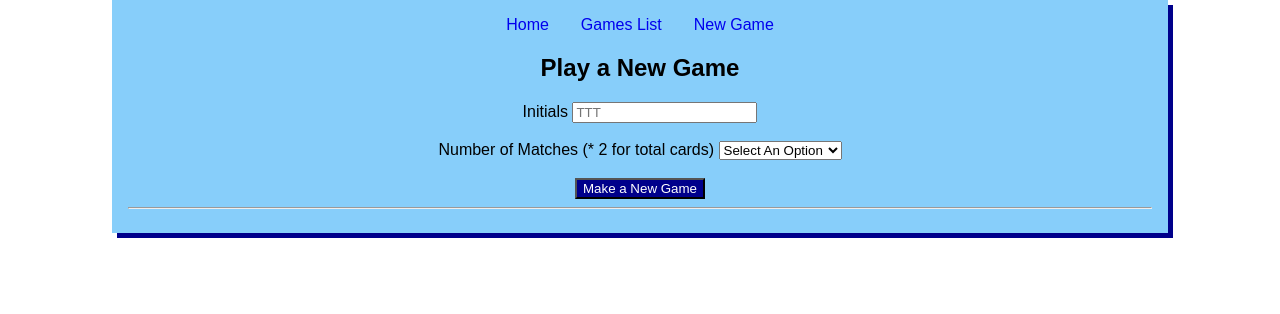
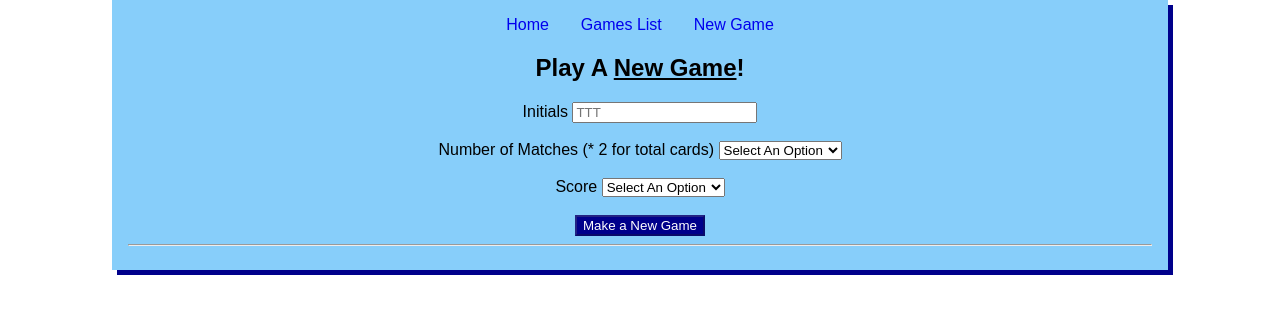
Before and after one commit to Doode1524/concentration, a React (Create React App) app: page /games/new in a window 1280 px wide. Shown: the top 314 px of the page. Built offline with nearby package versions, Linux system fonts and the light colour scheme; no server answers.

Commit message:
added some components

```diff
--- a/src/class_components/newGame.js
+++ b/src/class_components/newGame.js
@@ -1,12 +1,13 @@
 import React, { Component } from 'react'
+import NewGameH2 from '../functional_components/newGameH2';
 import { connect } from 'react-redux';
 import { makeAGame } from '../redux/actions/makeAGame';
-import Cards from './cards';
 
 class NewGame extends Component {
   state = {
     initials: "",
-    numPics: "selectValue"
+    numCards: "selectValue",
+    score: "selectValue"
   }
 
    handleChange = (e) => {
@@ -15,15 +16,15 @@ class NewGame extends Component {
     })
   }
 
-  handleSubmit(e){
+  handleSubmit = (e) => {
     e.preventDefault();
-    this.props.makeAGame()
+    this.props.makeAGame(this.state)
   }
 
   render (){
     return (
       <div>
-        <h2>Play a New Game</h2>
+        <NewGameH2 />
         <form className="newGame" onSubmit={this.handleSubmit}>
           <label>Initials  </label>
           <input
@@ -33,12 +34,11 @@ class NewGame extends Component {
             value={this.state.initials}
             onChange={this.handleChange}
           ></input>
-          <br></br>
-          <br></br>
+          <br></br><br></br>
           <label>Number of Matches (* 2 for total cards)   </label>
           <select
-            name='numPics'
-            value={this.state.numPics}
+            name='numCards'
+            value={this.state.numCards}
             onChange={this.handleChange}
           >
             <option value="selectValue">Select An Option</option>
@@ -50,9 +50,25 @@ class NewGame extends Component {
             <option value="16">8</option>
             <option value="18">9</option>
           </select>
-          <br></br>
-          <br></br>
+          <br></br><br></br>
+          <label>Score  </label>
+          <select
+            name='score'
+            value={this.state.score}
+            onChange={this.handleChange}
+          >
+            <option value="selectValue">Select An Option</option>
+            <option value="6">6</option>
+            <option value="8">8</option>
+            <option value="10">10</option>
+            <option value="12">12</option>
+            <option value="14">14</option>
+            <option value="16">16</option>
+            <option value="18">18</option>
+          </select>
+          <br></br><br></br>
           <input
+            disabled={ this.state.initials === "" || this.state.numCards === "selectValue" || this.state.score === "selectValue"}
             style={{backgroundColor: 'darkblue', color: 'white'}}
             type="submit"
             value='Make a New Game'
--- a/src/functional_components/gamesList.js
+++ b/src/functional_components/gamesList.js
@@ -1,10 +1,12 @@
 import React from 'react'
 import { connect } from 'react-redux'
+import ListOfGames from './listOfGames'
 
 const GamesList = (props) => {
 
   return (
     <>
+      <ListOfGames />
       {props.games.map((g) => {
         return <p key={g.id}>{g.initials} {g.score} of {`${g.numCards}`/2} points</p>
       })}
--- /dev/null
+++ b/src/functional_components/newGameH2.js
@@ -0,0 +1,11 @@
+import React from 'react'
+
+const NewGameH2 = () => {
+  return(
+    <div >
+      <h2><strong>Play A <u>New Game</u>!</strong></h2>
+    </div>
+  )
+}
+
+export default NewGameH2;
```
Also changed, not shown: src/functional_components/gamesListH2.js (added, +11 -0 lines).
